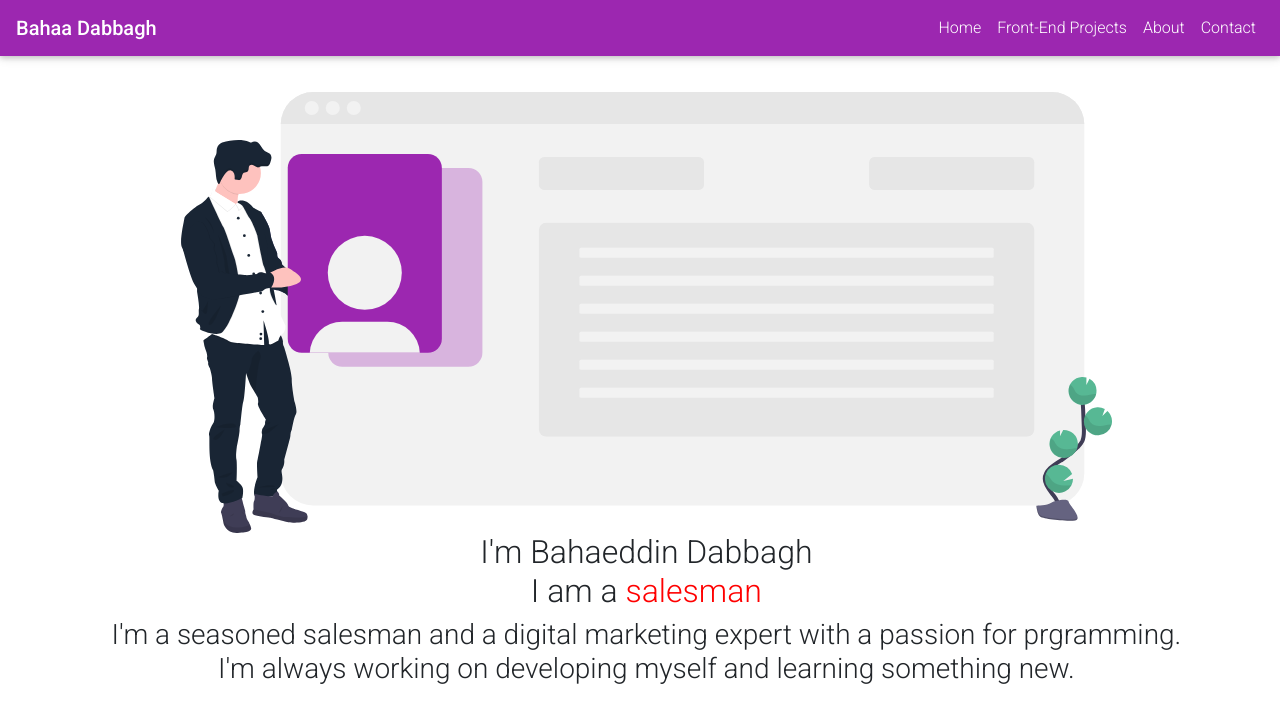
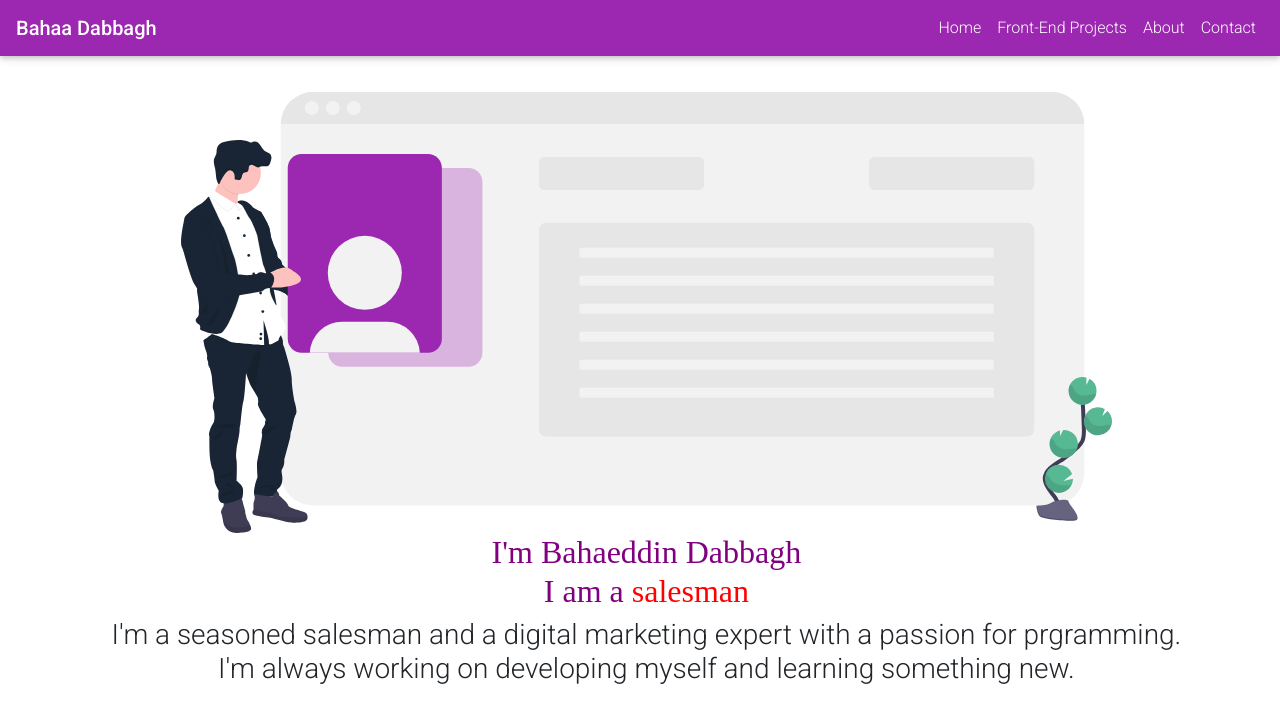
Before and after one commit to bahaadabbagh/Portfolio, a React (Create React App) app: page / in a window 1280 px wide. Shown: the top 722 px of the page. Built offline with nearby package versions, Linux system fonts and the light colour scheme.

Commit message:
Fixed CV and github pages

```diff
--- a/package.json
+++ b/package.json
@@ -7,6 +7,7 @@
     "@testing-library/react": "^9.3.2",
     "@testing-library/user-event": "^7.1.2",
     "firebase": "^7.15.1",
+    "gh-pages": "^3.1.0",
     "mdbreact": "^4.27.0",
     "react": "^16.13.1",
     "react-dom": "^16.13.1",
@@ -14,6 +15,8 @@
     "react-scripts": "3.4.1"
   },
   "scripts": {
+    "predeploy": "yarn run build",
+    "deploy": "gh-pages -d build",
     "start": "react-scripts start",
     "build": "react-scripts build",
     "test": "react-scripts test",
--- a/src/components/Contact.js
+++ b/src/components/Contact.js
@@ -11,9 +11,12 @@ import {
   MDBCol,
   MDBIcon,
 } from "mdbreact";
+import cv from "../BahaeddinDabbaghCV.pdf"
+export default function Contact() {
+  // const clickHandler=()=>{
+  //   <input type="button" value="Show Current PDF!"  size="20" class="newButton"/>
 
-export default class Contact extends Component {
-  render() {
+  // }
   return (
     <MDBRow className="contactCard">
     <MDBCol md="4">
@@ -52,14 +55,14 @@ export default class Contact extends Component {
             <MDBIcon fab icon="github-square" />
             </a>
           </MDBCol>
-              <MDBBtn href="https://github.com/bahaadabbagh" color="unique">
+          <a href={cv} target="_blank">
+          <MDBBtn  color="unique">
             download CV
-              </MDBBtn>
+          </MDBBtn></a>
         </MDBCardBody>
       </MDBCard>
     </MDBCol>
 
     </MDBRow>
-    );
+  )
 }
-}
--- a/src/components/Home.js
+++ b/src/components/Home.js
@@ -11,7 +11,7 @@ export default function portfolio(props) {
       <div>
       <img src={masthead}></img>      </div>
        <div>
-         <h2 className="tezy"> I'm Bahaeddin Dabbagh <br/> I am a <span className="changingContent"></span><br/> </h2>
+         <h2 className="homeMainText"> I'm Bahaeddin Dabbagh <br/> I am a <span className="changingContent"></span><br/> </h2>
          <h3>I'm a seasoned salesman and a digital marketing expert with a passion for prgramming.<br/>
            I'm always working on developing myself and learning something new. <br/>
            {/* I am also very passionate about training on technichal and soft skills */}
```
Also changed, not shown: 2 other files (tests, documents, lock files or other folders). Lines whose indentation alone changed are shown as unchanged.
